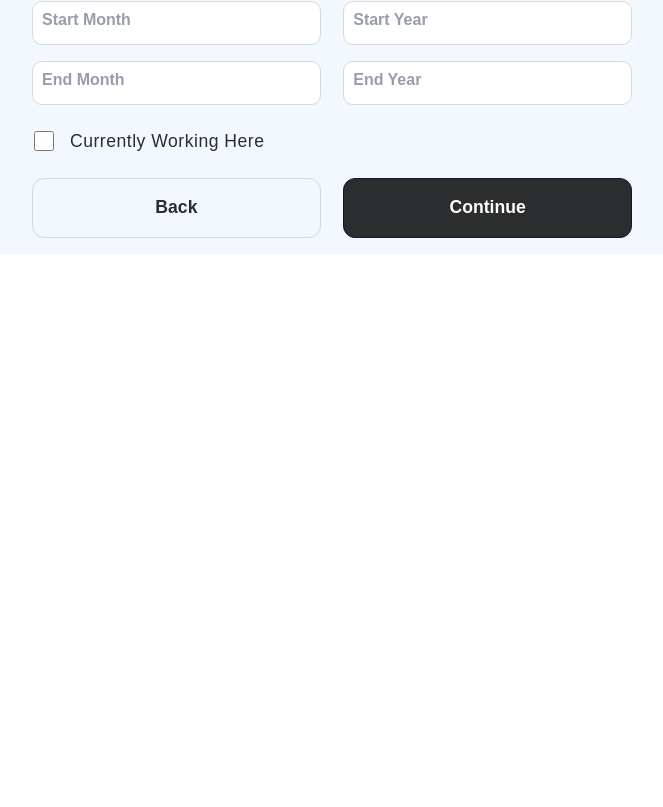
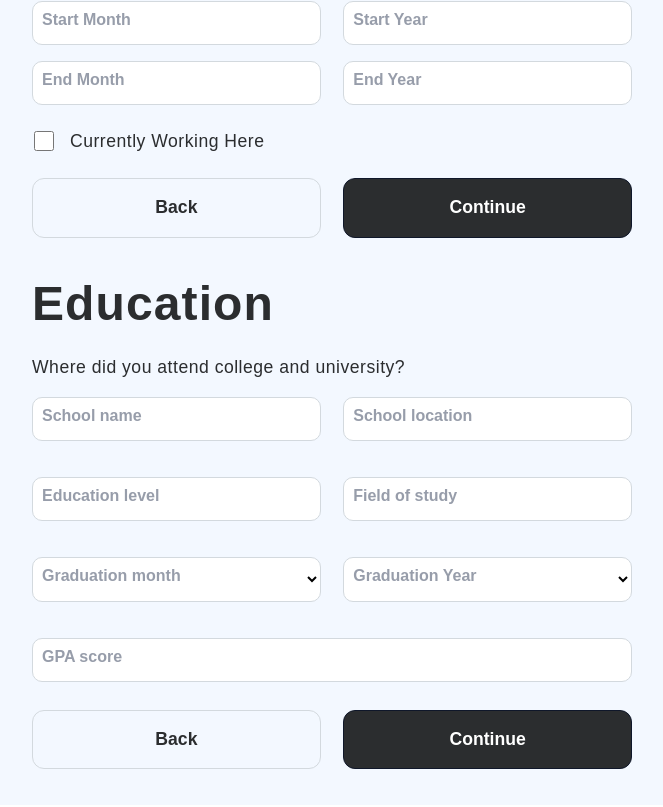
Before and after one commit to surapheil/cv-app, a React (Vite) app in the folder cvApplication/: page / in a window 1280 px wide. Shown: the part 837-1644 px from the top of the page, without its empty margins (32-695 px from the left). Before the commit the page ends 1123 px from the top, so only its background shows below. Built offline with nearby package versions, Linux system fonts and the light colour scheme.

Commit message:
added the Education component

```diff
--- a/cvApplication/src/App.jsx
+++ b/cvApplication/src/App.jsx
@@ -1,6 +1,7 @@
 import Contact from './components/Contact';
 import Experiance from './components/Experiance'
 import './App.css'
+import Education from './components/Education';
 
 function App() {
 
@@ -8,6 +9,7 @@ function App() {
     <div>
         <Contact/>
         <Experiance/>
+        <Education/>
     </div>
   )
 }
--- /dev/null
+++ b/cvApplication/src/assets/monthSelection.jsx
@@ -0,0 +1,53 @@
+import { useEffect, useState } from "react";
+
+function MonthInput(){
+        let [isValid,setIsValid] = useState(false);
+        let [isFocused,setIsFocused] = useState(false);
+
+        const handleFocus = ()=>{setIsFocused(true)};
+        const handleBlur = () => {
+            setIsFocused(false);
+            const select = document.getElementById('monthSelect');
+            if(select.value !== ''){
+                setIsValid(true);
+            }
+            else{
+                setIsValid(false);
+            }
+
+        }
+
+        useEffect(()=>{
+            setIsValid(false);
+            setIsFocused(false);
+        },[]);
+
+    return(
+        <div className="monthSelection">
+            <select
+                className="months selection"
+                id="monthSelect"
+                onFocus={handleFocus}
+                onBlur={handleBlur}
+                required
+            >
+                <option value="graduationMonth"></option>
+                <option value="January">January</option>
+                <option value="February">February</option>
+                <option value="March">March</option>
+                <option value="April">April</option>
+                <option value="May">May</option>
+                <option value="June">June</option>
+                <option value="July">July</option>
+                <option value="August">August</option>
+                <option value="September">September</option>
+                <option value="October">October</option>
+                <option value="November">November</option>
+                <option value="December">December</option>
+            </select>
+            <span className={`monthsPlaceholder ${ isFocused || isValid ? 'transformed': '' }`}>Graduation month</span>
+        </div>
+    )
+}
+
+export default MonthInput;
--- /dev/null
+++ b/cvApplication/src/assets/yearSelection.jsx
@@ -0,0 +1,109 @@
+import { useEffect } from "react";
+import { useState } from "react";
+
+function YearSelection(){
+    let [isValid,setIsValid] = useState(false);
+    let [isFocused,setIsFocused] = useState(false);
+
+    const handleFocus = ()=>{setIsFocused(true)};
+    const handleBlur = () => {
+        setIsFocused(false);
+        const select = document.getElementById('monthSelect');
+        if(select.value !== ''){
+            setIsValid(true);
+        }
+        else{
+            setIsValid(false);
+        }
+
+    }
+
+    useEffect(()=>{
+        setIsValid(false);
+        setIsFocused(false);
+    },[]);
+
+    return(
+        <div className="yearContainer">
+            <select
+                className="yearSelection selection"
+                id="selectMonth"
+                onFocus={handleFocus}
+                onBlur={handleBlur}
+                required
+             >
+                <option value="year"></option>
+                <option value="2024">2024</option>
+                <option value="2023">2023</option>
+                <option value="2022">2022</option>
+                <option value="2021">2021</option>
+                <option value="2020">2020</option>
+                <option value="2019">2019</option>
+                <option value="2018">2018</option>
+                <option value="2017">2017</option>
+                <option value="2016">2016</option>
+                <option value="2015">2015</option>
+                <option value="2014">2014</option>
+                <option value="2013">2013</option>
+                <option value="2012">2012</option>
+                <option value="2011">2011</option>
+                <option value="2010">2010</option>
+                <option value="2009">2009</option>
+                <option value="2008">2008</option>
+                <option value="2007">2007</option>
+                <option value="2006">2006</option>
+                <option value="2005">2005</option>
+                <option value="2004">2004</option>
+                <option value="2003">2003</option>
+                <option value="2002">2002</option>
+                <option value="2001">2001</option>
+                <option value="2000">2000</option>
+                <option value="1999">1999</option>
+                <option value="1998">1998</option>
+                <option value="1997">1997</option>
+                <option value="1996">1996</option>
+                <option value="1995">1995</option>
+                <option value="1994">1994</option>
+                <option value="1993">1993</option>
+                <option value="1992">1992</option>
+                <option value="1991">1991</option>
+                <option value="1990">1990</option>
+                <option value="1989">1989</option>
+                <option value="1988">1988</option>
+                <option value="1987">1987</option>
+                <option value="1986">1986</option>
+                <option value="1985">1985</option>
+                <option value="1984">1984</option>
+                <option value="1983">1983</option>
+                <option value="1982">1982</option>
+                <option value="1981">1981</option>
+                <option value="1980">1980</option>
+                <option value="1979">1979</option>
+                <option value="1978">1978</option>
+                <option value="1977">1977</option>
+                <option value="1976">1976</option>
+                <option value="1975">1975</option>
+                <option value="1974">1974</option>
+                <option value="1973">1973</option>
+                <option value="1972">1972</option>
+                <option value="1971">1971</option>
+                <option value="1970">1970</option>
+                <option value="1969">1969</option>
+                <option value="1968">1968</option>
+                <option value="1967">1967</option>
+                <option value="1966">1966</option>
+                <option value="1965">1965</option>
+                <option value="1964">1964</option>
+                <option value="1963">1963</option>
+                <option value="1962">1962</option>
+                <option value="1961">1961</option>
+                <option value="1960">1960</option>
+
+        </select>
+        <span className={isValid || isFocused ? 'transformed':''}>Graduation Year</span>
+    </div>
+)
+}
+
+
+export default YearSelection;
--- a/cvApplication/src/components/Education.jsx
+++ b/cvApplication/src/components/Education.jsx
@@ -0,0 +1,49 @@
+import Input from '../assets/Input';
+import Button from '../assets/Button';
+import '../styles/Education.css';
+import '../styles/Experiance.css'
+import MonthInput from '../assets/monthSelection';
+import '../styles/yearAndMonthSelection.css';
+import '../styles/contact.css';
+import '../assets/yearSelection';
+import YearSelection from '../assets/yearSelection';
+import { useState } from 'react';
+function Education(){
+    const [schoolName,setSchoolName] = useState('');
+    const [schoolLocation,setSchoolLocation] = useState('');
+    const [educationLevel,setEducationLevel] = useState('');
+    const [fieldOfStudy,setFieldOfStudy] = useState('');
+    const [month,setMonth] = useState('');
+    const [year,setYear] = useState('');
+    return(
+        <div className="education">
+            <div className="contactHeader">
+                <h1 className="contactTitle">Education</h1>
+                <p className="contactSubtitle">Where did you attend college and university?</p>
+            </div>
+            <form className="educationForm">
+                <div className="educationDescription">
+                    <Input type="text" value={ schoolName } name="School name" onChange={(e)=>setSchoolName(e.target.value)}/>
+                    <Input type="text" value={ schoolLocation } name="School location" onChange={(e)=>setSchoolLocation(e.target.value)} />
+                </div>
+                <div className='educationProgram'>
+                    <Input type="text" value={educationLevel} name="Education level" onChange={(e)=>setEducationLevel(e.target.value)}/>
+                    <Input type="text" value={fieldOfStudy} name="Field of study" onChange={(e)=>setFieldOfStudy(e.target.value)}/>
+                </div>
+                <div className='graduationTiming'>
+                    <MonthInput name="months" value={month} onChange={(e)=>setMonth(e.target.value)} />
+                    <YearSelection name="year" value={year} onChange={(e)=>setYear(e.target.value)} />
+                </div>
+                <div className="gradeReport">
+                    <Input type="text" name="GPA score"/>
+                </div>
+                <div className='educationButton experianceButton'>
+                    <Button type="submit" value="Back" className="backButton"/>
+                    <Button type="submit" value="Continue" className="button"/>
+                </div>
+            </form>
+        </div>
+    )
+}
+
+export default Education;
--- /dev/null
+++ b/cvApplication/src/styles/Education.css
@@ -0,0 +1,24 @@
+.education{
+    background-color: #f3f8ff;
+    padding: 1em 2em;
+}
+
+.educationForm{
+    display: flex;
+    flex-direction: column;
+    align-items: flex-start;
+    min-height: 50vh;
+    gap: 20px;
+    flex-wrap: wrap;
+}
+
+.educationDescription,
+.educationProgram,
+.graduationTiming,
+.gradeReport{
+    display: flex;
+    justify-content: space-between;
+    gap: 1.4em;
+    width: 600px;
+    margin: 0.5em 0em;
+}
--- /dev/null
+++ b/cvApplication/src/styles/yearAndMonthSelection.css
@@ -0,0 +1,38 @@
+.yearContainer,
+.monthSelection{
+    position: relative;
+    width: 600px;
+}
+
+.selection{
+    width: 100%;
+    padding: 10px;
+    border: 1px solid #d3d9de;
+    border-radius: 10px;
+    outline: none;
+    font-size: 1.2em;
+    transition: 0.5s;
+    background-color: #fff;
+}
+
+span{
+    position: absolute;
+    left: 0;
+    padding: 10px;
+    pointer-events: none;
+    color: #979daa;
+    font-size: 1em;
+    font-weight: 610;
+    transition: 0.5s;
+}
+
+ select:focus + span,
+ span.transformed
+ {
+    color: #1d4ed8;
+    transform: translateX(10px) translateY(-7px);
+    font-size: 0.75em;
+    padding: 0px 8px;
+    background-color: #fff;
+    letter-spacing: 0.2em;
+}
```
